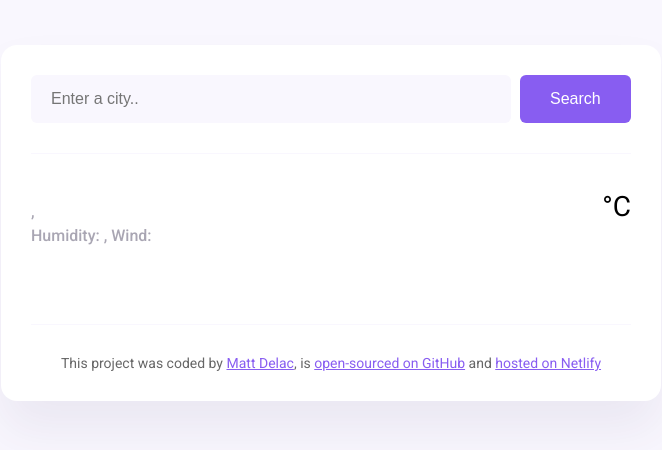
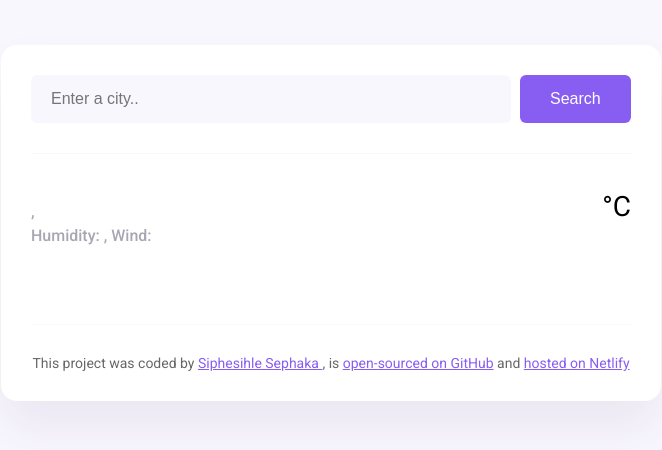
Before and after one commit to SiphesihleSephaka/AdvanceWeather, a plain HTML site: page index.html in a window 1280 px wide. Shown: the whole page, without its empty margins (309-971 px from the left). Drawn offline with nearby package versions, Linux system fonts and the light colour scheme; no server answers.

Commit message:
added my name in the footer

```diff
--- a/index.html
+++ b/index.html
@@ -50,8 +50,9 @@
 
       <footer>
         This project was coded by
-        <a href="https://github.com/matthieua/" target="_blank"> Matt Delac</a>,
-        is
+        <a href="https://github.com/matthieua/" target="_blank">
+          Siphesihle Sephaka </a
+        >, is
         <a href="https://github.com/matthieua/meteo" target="_blank"
           >open-sourced on GitHub</a
         >
```
